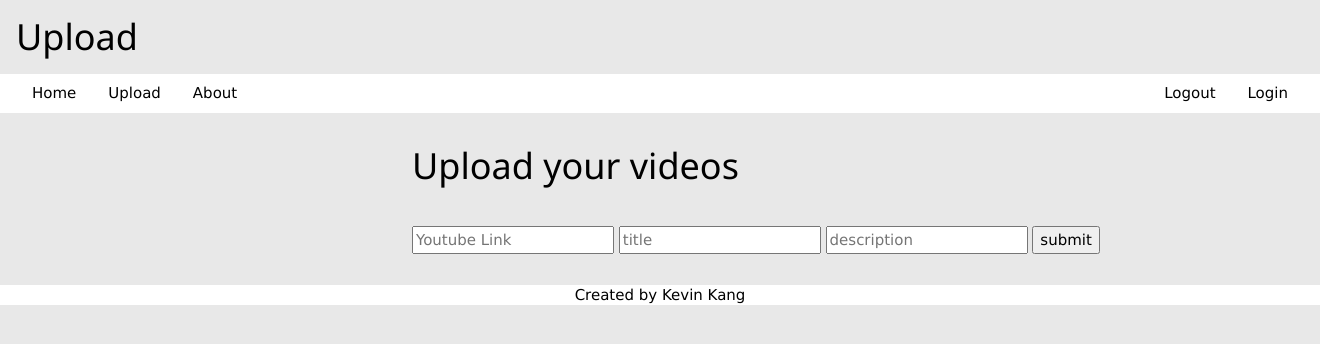
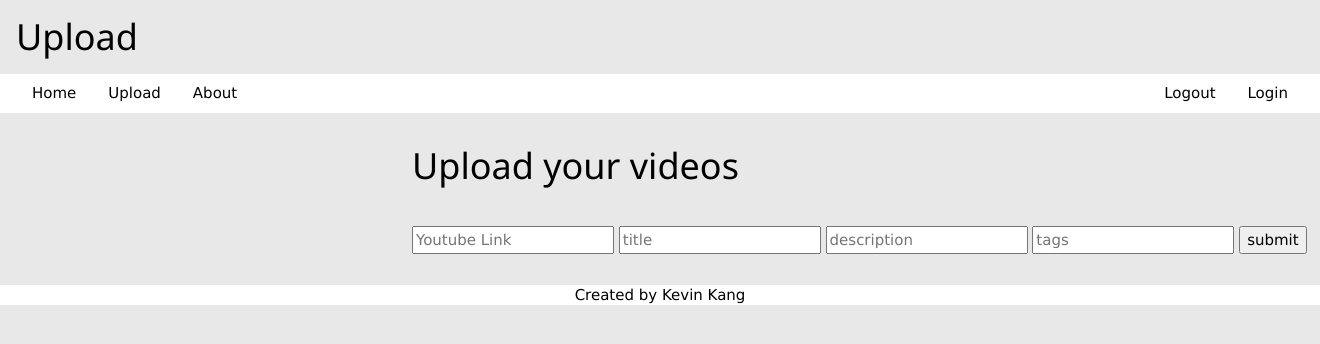
Before and after one commit to 17093/Video_project, a Flask app: page /upload in a window 1320 px wide. Shown: the top 344 px of the page. Run offline with Flask 2, Linux system fonts and the light colour scheme; a user stored in the database is signed in; data comes from the database, SQL or seed files in the repository.

Commit message:
a lil change

```diff
--- a/templates/upload.html
+++ b/templates/upload.html
@@ -14,6 +14,8 @@
                     <input type = "text" placeholder="Youtube Link" name = "youtube" value="{{request.form.youtube}}">
                     <input type = "text" placeholder="title" name = "title" value="{{request.form.title}}">
                     <input type = "text" placeholder="description" name = "description" value="{{request.form.description}}">
+                    <input type = "#" placeholder="tags" name = "#" value="">
+
                     <input class="btn btn default " type="submit" value="submit">
                 </form>
 
```
